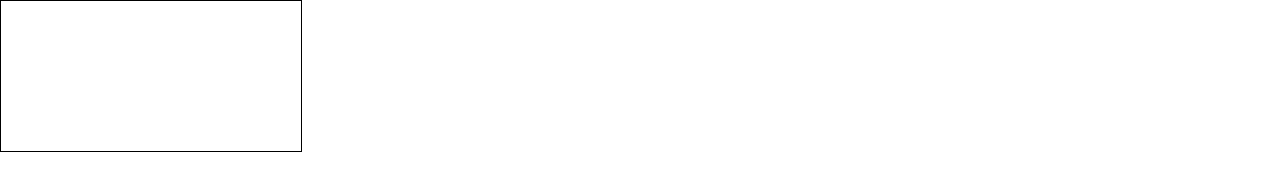
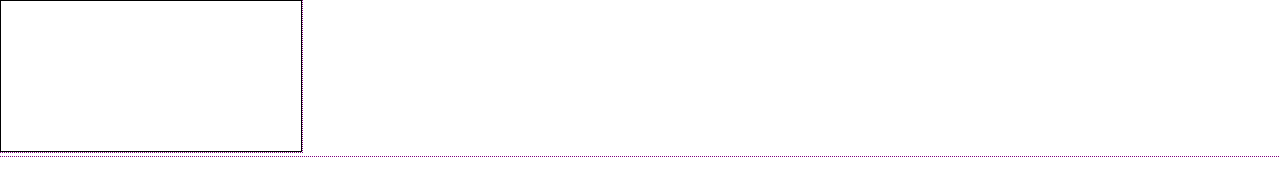
Before and after one commit to archhere/Bubble-Shooter, a website built with webpack: page index.html in a window 1280 px wide. Built offline with nearby package versions, Linux system fonts and the light colour scheme.

```diff
--- a/index.html
+++ b/index.html
@@ -4,6 +4,9 @@
     <meta charset="utf-8">
     <title>Bubble-Shooter</title>
     <style media="screen">
+    *{
+      outline: 1px dotted purple;
+    }
     canvas{
       border: 1px solid black;
     }
```
